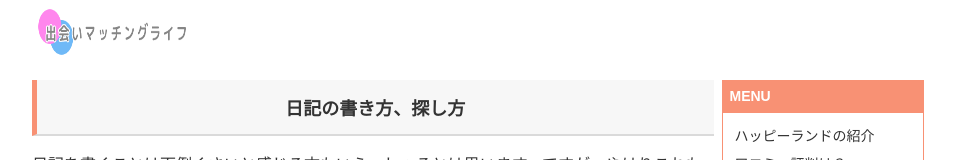
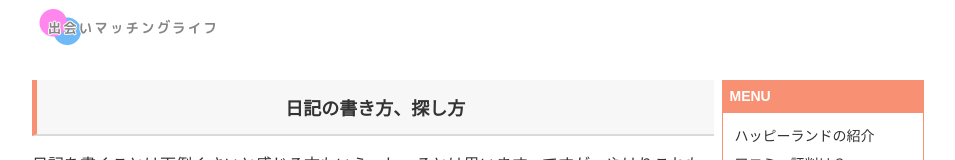
Before and after one commit to happyland-support/deai-matching-life, a plain HTML site: page diary.html in a window 1280 px wide. Shown: the top 160 px of the page, without its empty margins (158-1113 px from the left). Drawn offline with nearby package versions, Linux system fonts and the light colour scheme.

Commit message:
Add files via upload

```diff
--- a/diary.html
+++ b/diary.html
@@ -14,7 +14,7 @@
 <header>
   <div class="container">
     <a href="index.html">
-      <h1><img src="img/logo.png" alt="出会いマッチングライフのロゴ" width="168" height="48"></h1>
+      <h1><img src="img/logo.png" alt="出会いマッチングライフのロゴ" width="200" height="38"></h1>
     </a>
     <nav class="sp-menu">
       <ul>
```
Also changed, not shown: faq.html (+1 -1 lines), mail.html (+1 -1 lines), message.html (+1 -1 lines), profile.html (+1 -1 lines), revue.html (+1 -1 lines).
